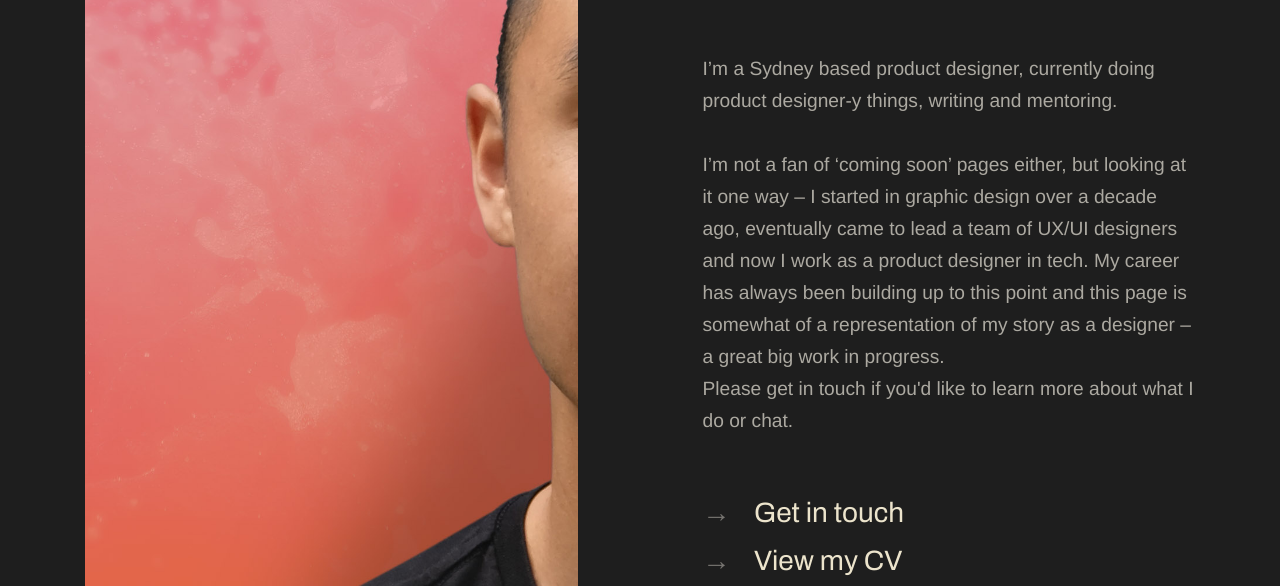
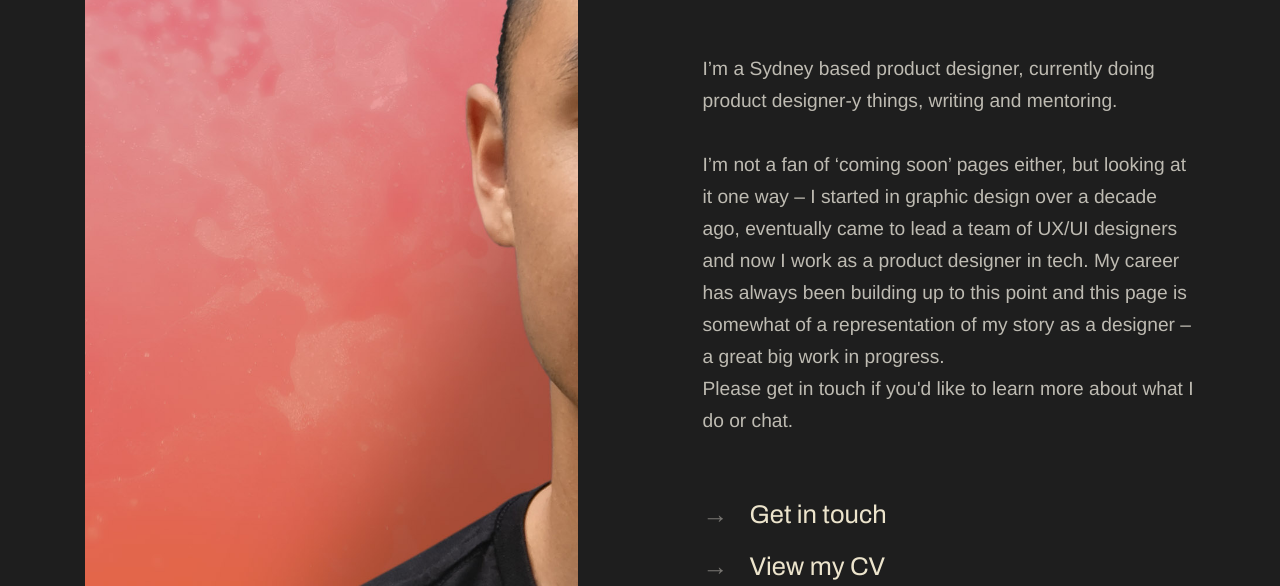
Before and after one commit to jerrysichang/jerrysichang.github.io, a plain HTML site: page index.html in a window 1280 px wide. Shown: the part 207-793 px from the top of the page. Drawn offline with nearby package versions, Linux system fonts and the light colour scheme.

Commit message:
Update main.css

```diff
--- a/main.css
+++ b/main.css
@@ -5,7 +5,7 @@ body {
     font-family: "Archivo", helvetica, sans-serif;
 }
 p {
-    color: #CDFFF8;
+    color: #ACA9A1;
     font-family: helvetica, sans-serif;
 }
 h1 {
@@ -22,8 +22,9 @@ small {
 }
 h3 {
     color: #777571;
-    line-height: 40px;
+    line-height: 44px;
     font-weight: 300;
+    font-size: 1.6rem;
 }
 h5 {
     color: #ACA9A1
@@ -33,7 +34,7 @@ h5 {
     font-size: 1.25rem;
 }
 h6 {
-    color: #ACA9A1;
+    color: rgb(190, 187, 178);
     line-height: 32px;
     font-weight: 300;
     font-size: 1.20rem;
```
